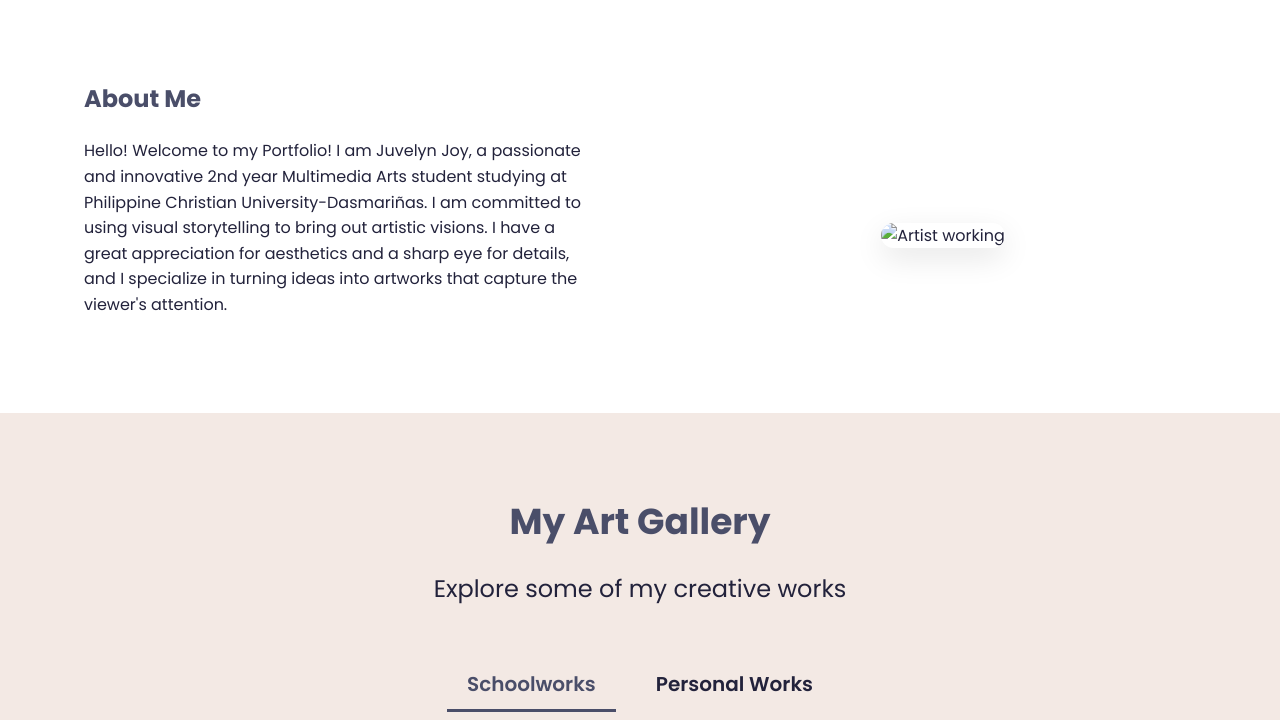
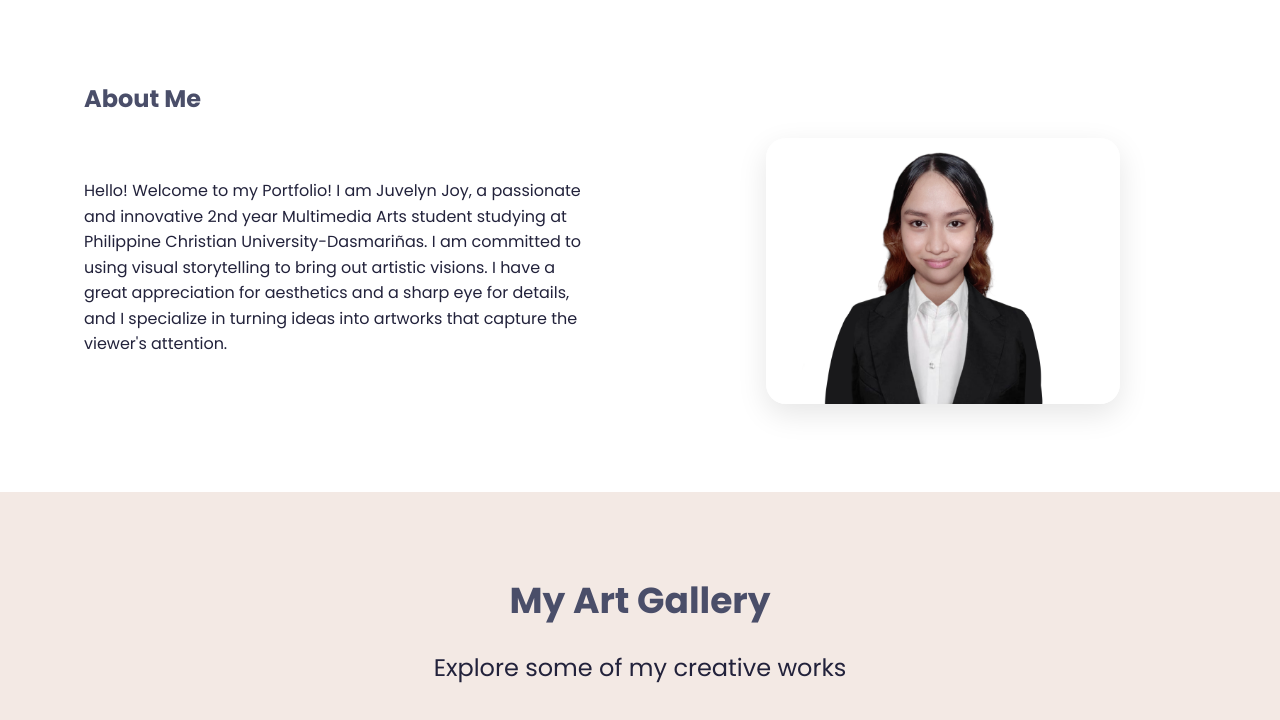
Before and after one commit to jJuvelyn/jjuvelyn, a plain HTML site: page index.html in a window 1280 px wide. Shown: the part 800-1520 px from the top of the page. Drawn offline with Linux system fonts and the light colour scheme; files whose address does not match are found by name.

Commit message:
Update index.html

```diff
--- a/index.html
+++ b/index.html
@@ -438,7 +438,7 @@
                 viewer's attention.</p>
                 </div>
                 <div class="about-image">
-                    <img src="ADD IMAGE/Self.png" alt="Artist working">
+                    <img src="jjuvelyn/Self.png" alt="Artist working">
                 </div>
             </div>
         </div>
```
